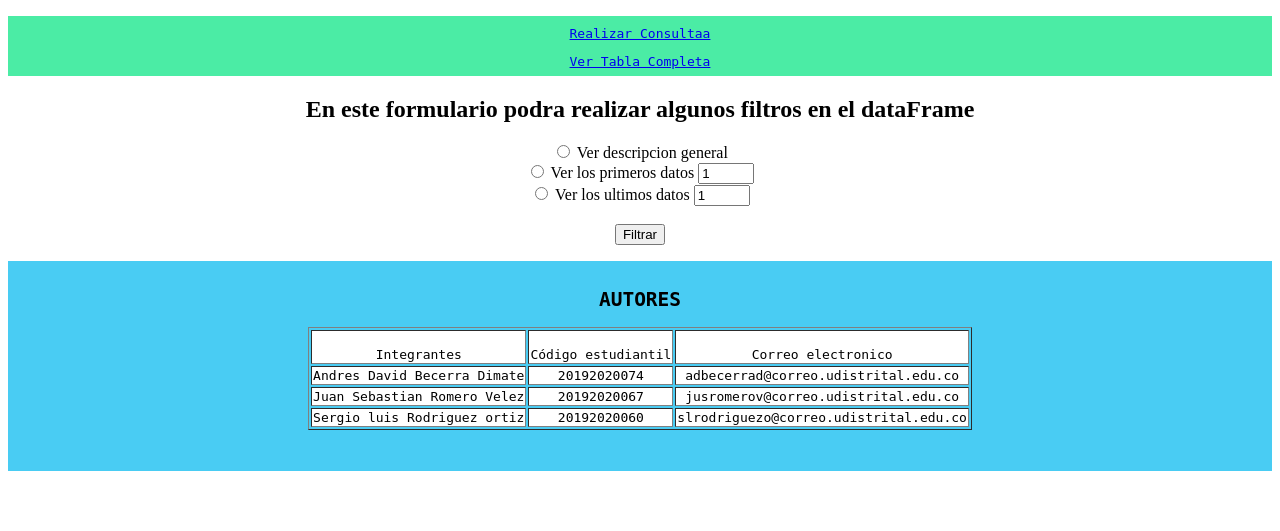
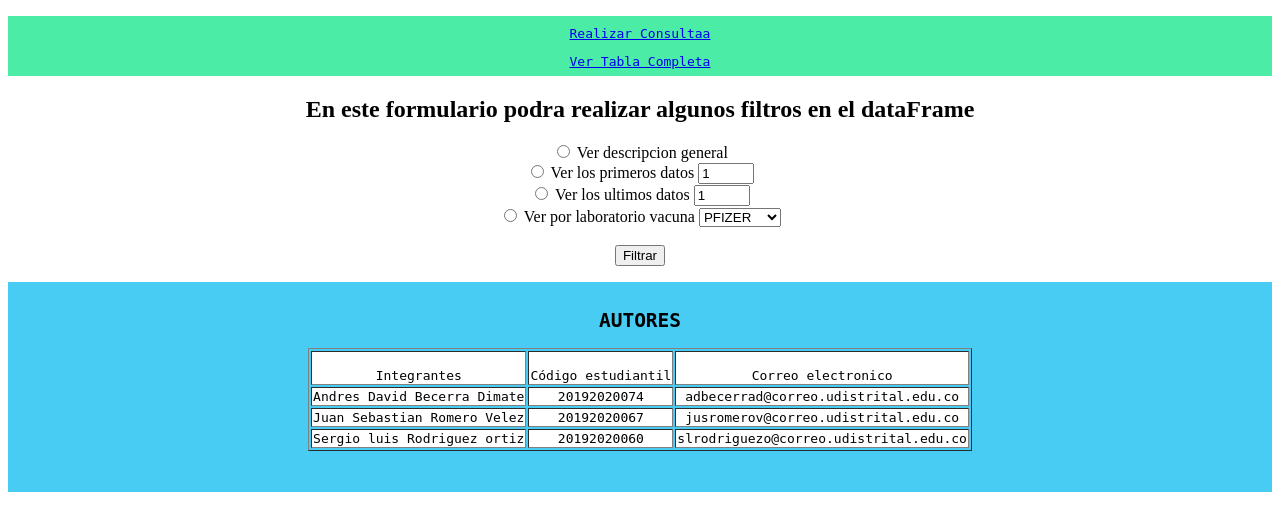
Before and after one commit to CryptoJuanse/cienciaDeDatosEjercicios, a Flask app: page /formulario in a window 1280 px wide. Shown: the part 121-652 px from the top of the page. Run offline with Flask 2, Linux system fonts and the light colour scheme.

Commit message:
Añade búsqueda por vacunas

```diff
--- a/main.py
+++ b/main.py
@@ -21,8 +21,11 @@ def show_formulario():
     opcion = ''
     datos = vacunas
     titulo = ''
+    vacunaT = ''
+
     if request.method == 'POST':
         opcion = request.form['opcion']
+        vacunaT = request.form['vacunaT']
 
     #Logica de filtrado
     if opcion=='1':
@@ -34,6 +37,13 @@ def show_formulario():
     elif opcion=='3':
         titulo = "Datos Finales"
         datos = datos.tail(int(request.form['numeroT']))
+    elif opcion=='4':
+        titulo = "Laboratorio Vacuna"
+        if vacunaT == '1':
+            datos = datos[datos["laboratorio_vacuna"] == 'PFIZER']
+        elif vacunaT =='2':
+            datos = datos[datos["laboratorio_vacuna"] == 'SINOVAC']
+
 
     return render_template('formulario.html', decision=opcion, title=titulo, tables=[datos.to_html(classes='data', header=True)])
 
--- a/templates/base.html
+++ b/templates/base.html
@@ -22,7 +22,7 @@
         <section class="formulario">
             <a href="formulario">Realizar Consultaa</a>
             <p></p>
-            <a href="base">Ver Tabla Completa</a>
+            <a href="/">Ver Tabla Completa</a>
         </section>
 
         <p></p>
--- a/templates/formulario.html
+++ b/templates/formulario.html
@@ -14,13 +14,21 @@
 
         <input type="radio" id="opcion" name="opcion" value="3" />
         Ver los ultimos datos
-        <input type="number" id="numeroT" name="numeroT" min="1" max="20" value="1"/> <br>
+        <input type="number" id="numeroT" name="numeroT" min="1" max="20" value="1"/><br>
+
+        <input type="radio" id="opcion" name="opcion" value="4">
+        Ver por laboratorio vacuna
+        <select id="vacunaT" name="vacunaT">
+            <option name="PFIZER" value="1">PFIZER</option>
+            <option name="SINOVAC" value="2">SINOVAC</option>
+        </select><br>
         </label><br>
 
         <input type="submit" id="send-signup" name="signup" value="Filtrar" />
+
     </form>
 
-    {% if decision=='1' or decision=='2' or decision=='3' %}
+    {% if decision=='1' or decision=='2' or decision=='3' or decision=='4'%}
         <h3> {{ title }} </h3>
         {% for table in tables %}
                 {{ table|safe }}
```
